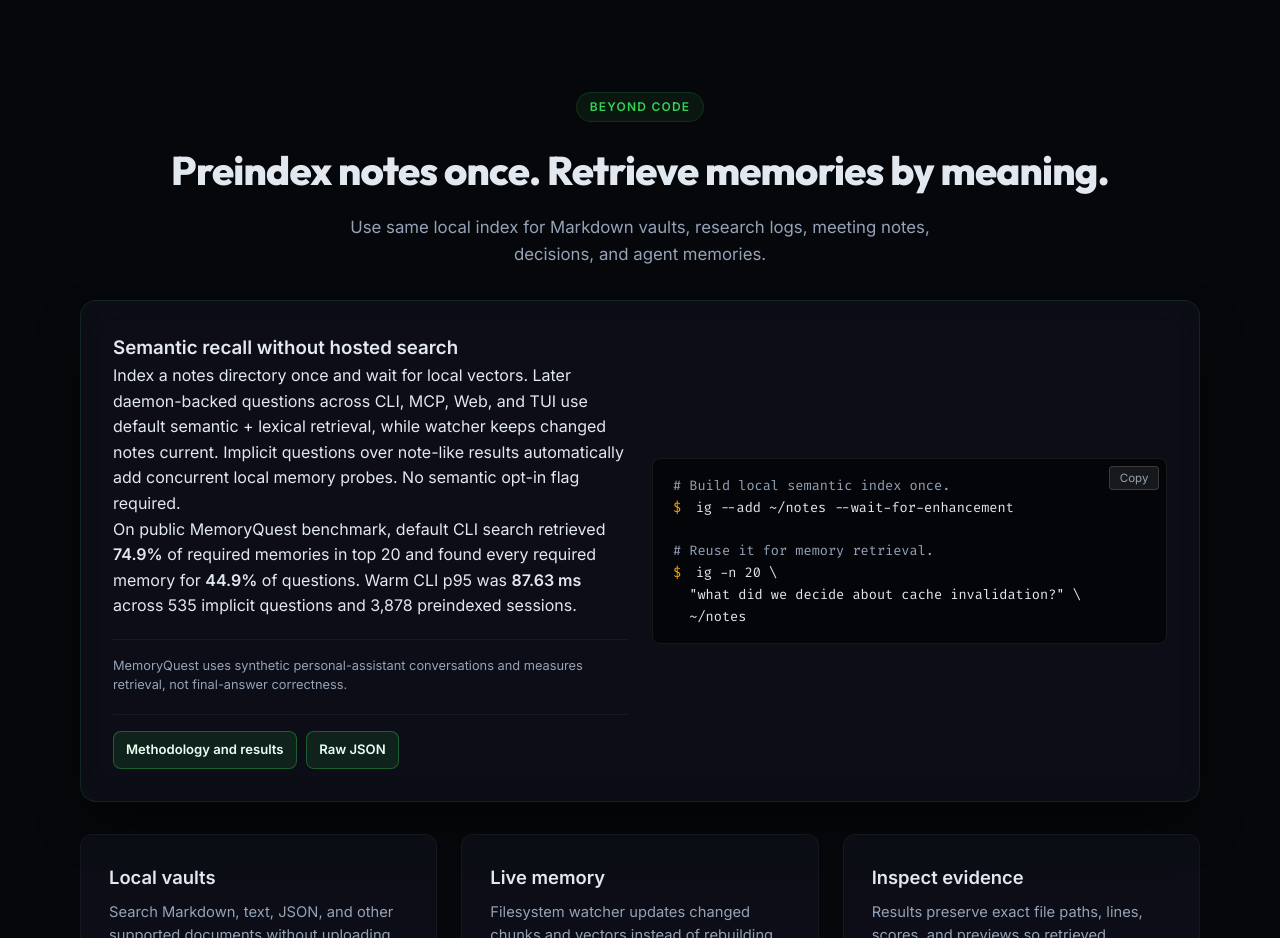
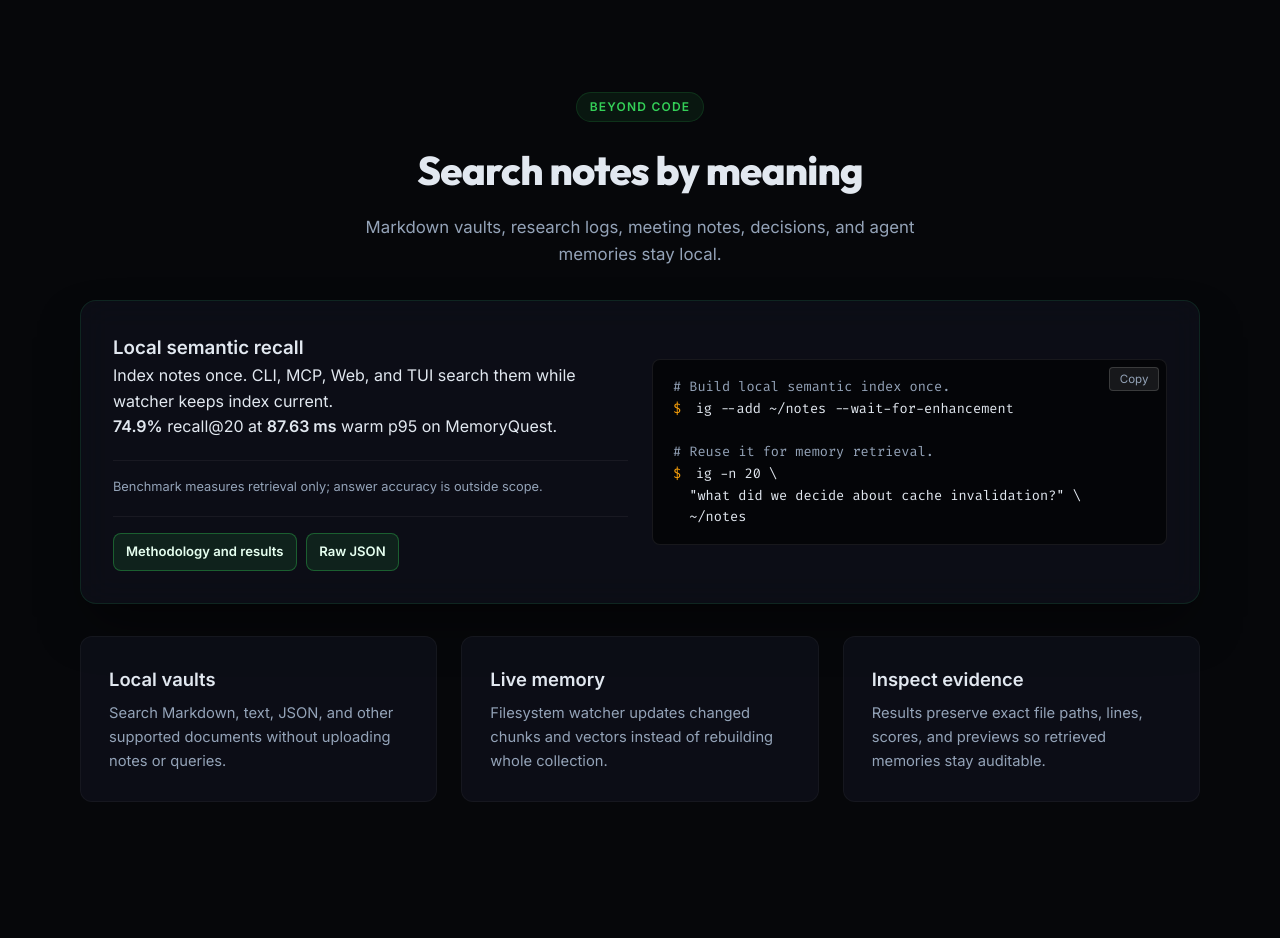
Before and after one commit to bvolpato/ivygrep, a plain HTML site: page docs/index.html in a window 1280 px wide. Shown: the part 2260-3198 px from the top of the page. Drawn offline with Linux system fonts and the light colour scheme; files whose address does not match are found by name.

Commit message:
[docs] shorten memory retrieval copy

```diff
--- a/docs/index.html
+++ b/docs/index.html
@@ -210,17 +210,17 @@
     <section id="memory" class="container relative z-10 section-spacing">
         <div class="section-header">
             <span class="section-tag">Beyond code</span>
-            <h2 class="section-title text-center">Preindex notes once. Retrieve memories by meaning.</h2>
-            <p class="text-center subtitle-small">Use same local index for Markdown vaults, research logs, meeting notes, decisions, and agent memories.</p>
+            <h2 class="section-title text-center">Search notes by meaning</h2>
+            <p class="text-center subtitle-small">Markdown vaults, research logs, meeting notes, decisions, and agent memories stay local.</p>
         </div>
 
         <div class="glass-panel fade-in-scroll mt-4">
             <div class="grid grid-2 align-center">
                 <div>
-                    <h3>Semantic recall without hosted search</h3>
-                    <p>Index a notes directory once and wait for local vectors. Later daemon-backed questions across CLI, MCP, Web, and TUI use default semantic + lexical retrieval, while watcher keeps changed notes current. Implicit questions over note-like results automatically add concurrent local memory probes. No semantic opt-in flag required.</p>
-                    <p>On public MemoryQuest benchmark, default CLI search retrieved <strong>74.9%</strong> of required memories in top 20 and found every required memory for <strong>44.9%</strong> of questions. Warm CLI p95 was <strong>87.63 ms</strong> across 535 implicit questions and 3,878 preindexed sessions.</p>
-                    <p class="benchmark-note">MemoryQuest uses synthetic personal-assistant conversations and measures retrieval, not final-answer correctness.</p>
+                    <h3>Local semantic recall</h3>
+                    <p>Index notes once. CLI, MCP, Web, and TUI search them while watcher keeps index current.</p>
+                    <p><strong>74.9%</strong> recall@20 at <strong>87.63 ms</strong> warm p95 on MemoryQuest.</p>
+                    <p class="benchmark-note">Benchmark measures retrieval only; answer accuracy is outside scope.</p>
                     <p class="benchmark-links"><a href="benchmarks/public-memory-retrieval.html">Methodology and results</a><a href="benchmarks/public-memory-retrieval-results.json">Raw JSON</a></p>
                 </div>
                 <div class="install-code relative">
```
Also changed, not shown: README.md.
